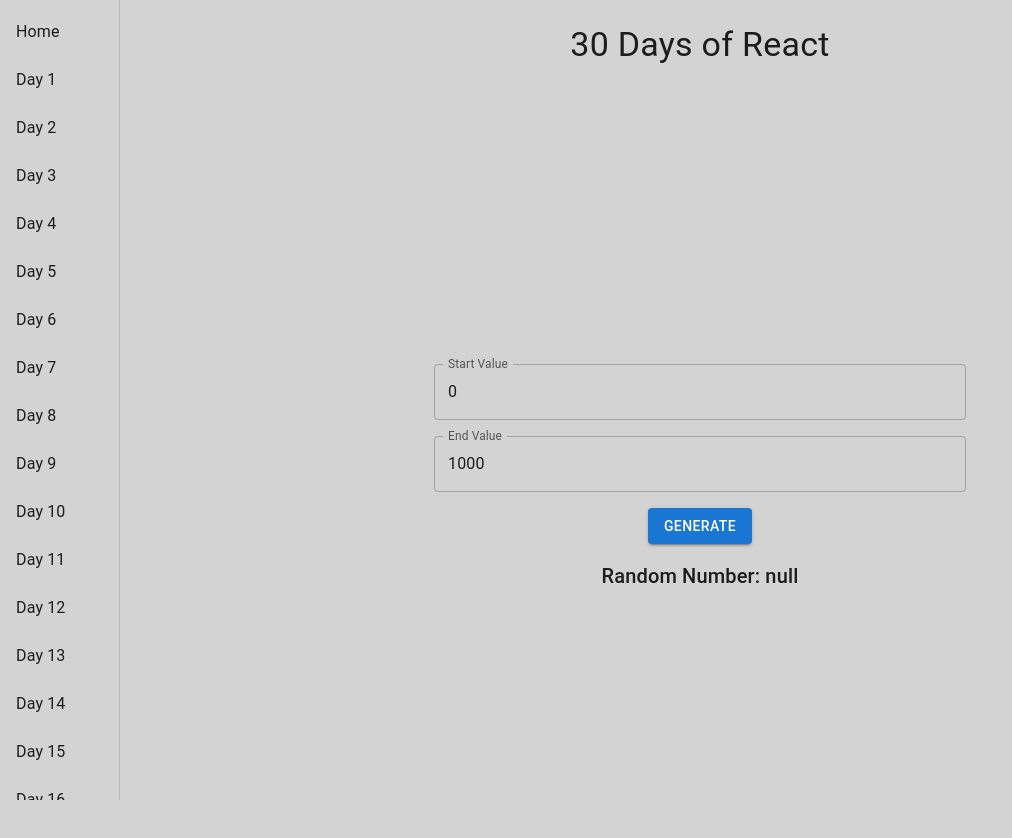
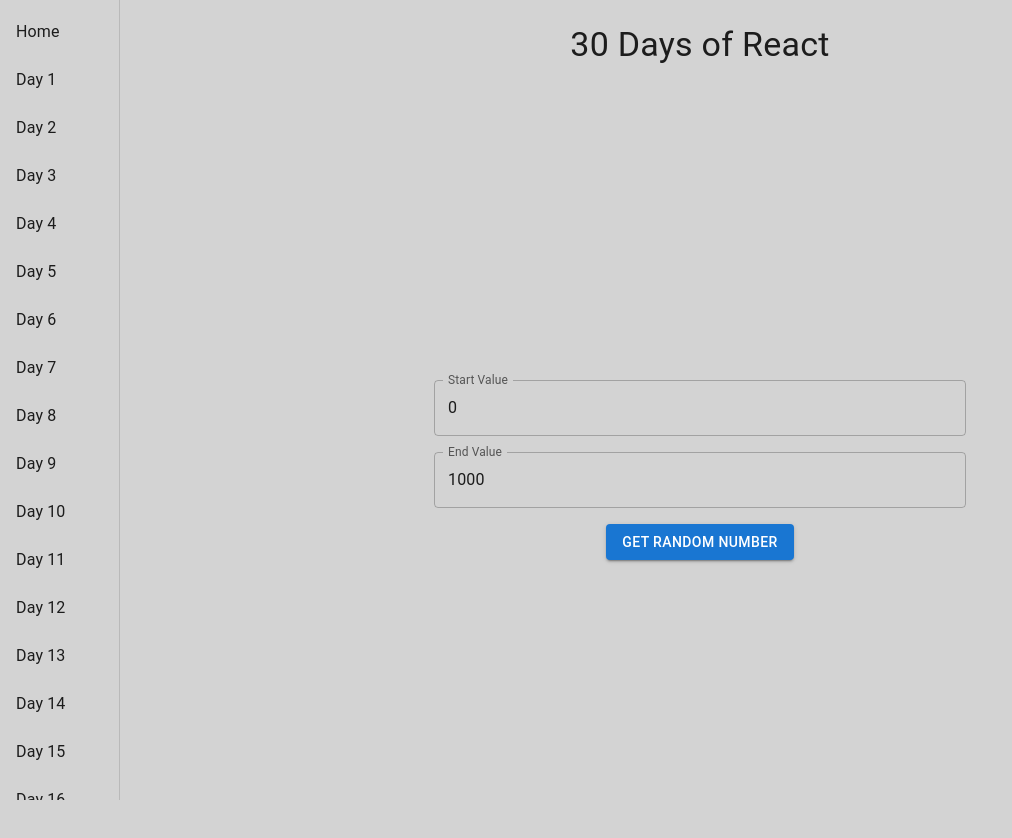
Before and after one commit to Cema2019/codedamn-challenge-30-days-of-react, a React (Vite) app: page /random-number in a window 1280 px wide. Shown: the top 838 px of the page, without its empty margins (0-1012 px from the left). Built offline with nearby package versions, Linux system fonts and the light colour scheme.

Commit message:
Fix conditional

```diff
--- a/components/RandomNumberGenerator.tsx
+++ b/components/RandomNumberGenerator.tsx
@@ -8,7 +8,7 @@ const App: React.FC = () => {
   const [errorMessage, setErrorMessage] = useState<string>('');
 
   const generateRandomNumber = () => {
-    if (!start || !end || start < 0 || end > 1000 || start >= end) {
+    if (start < 0 || end > 1000 || start >= end) {
       setErrorMessage('Invalid Input');
       setRandomNumber(null);
       return;
@@ -64,11 +64,15 @@ const App: React.FC = () => {
         color="primary"
         onClick={generateRandomNumber}
       >
-        Generate
+        Get Random Number
       </Button>
 
       <Typography id="randomNumber" variant="h6">
-        {errorMessage ? errorMessage : `Random Number: ${randomNumber}`}
+        {errorMessage
+          ? errorMessage
+          : randomNumber !== null
+            ? randomNumber
+            : ''}
       </Typography>
     </Container>
   );
```
